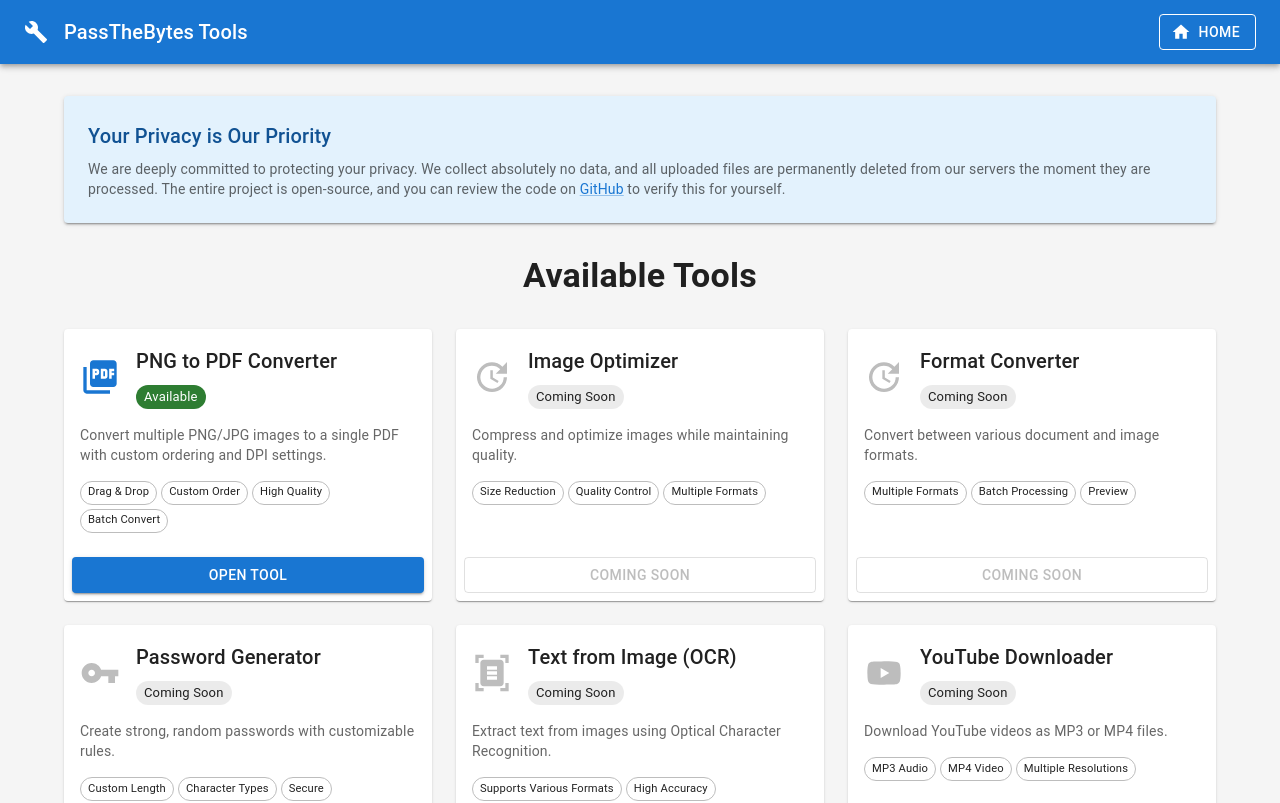
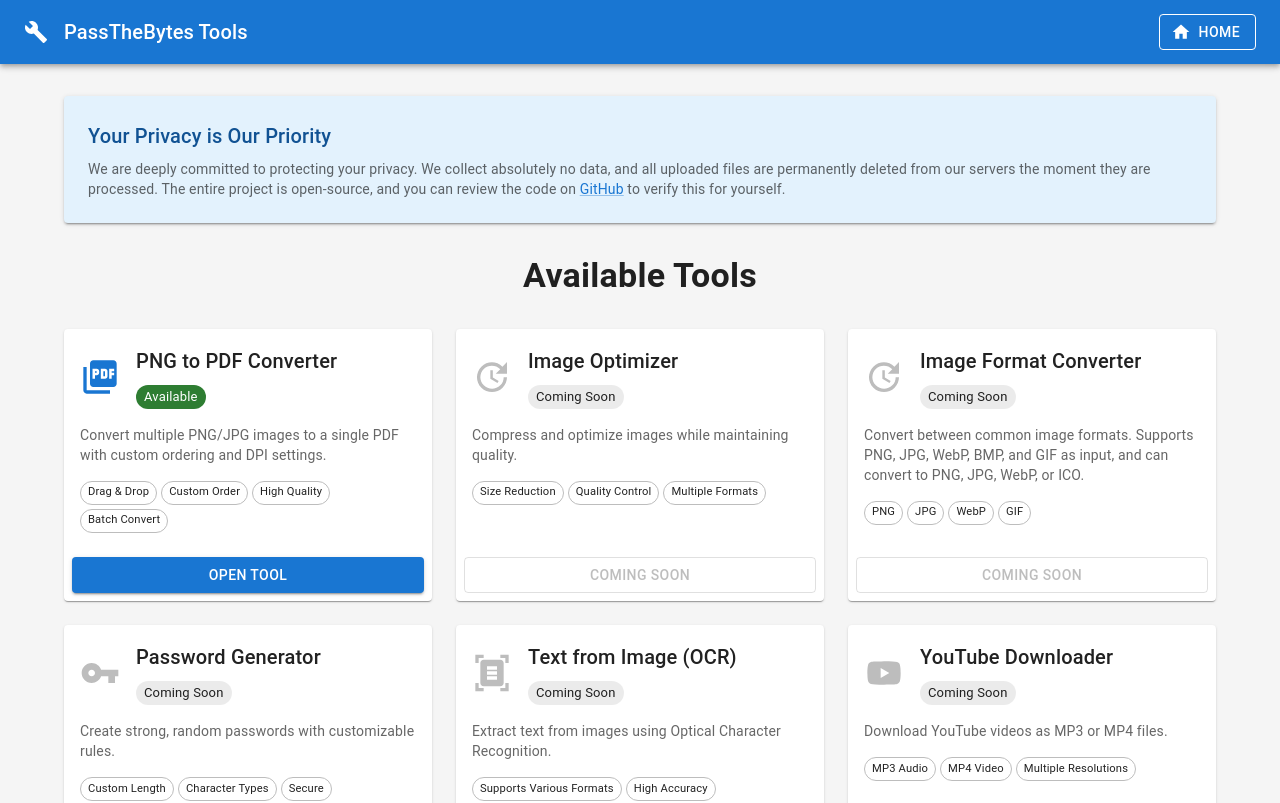
Before and after one commit to AweSamDood/passthebytes-tools, a React (Create React App) app in the folder frontend/: page / in a window 1280 px wide. Shown: the top 803 px of the page. Built offline with nearby package versions, Linux system fonts and the light colour scheme; no server answers; the HTML template or start-up script is replaced by a standard one.

Commit message:
fix(ToolsGrid): rename and update image converter details

```diff
--- a/frontend/src/components/ToolsGrid.js
+++ b/frontend/src/components/ToolsGrid.js
@@ -33,13 +33,13 @@ const tools = [
         features: ['Size Reduction', 'Quality Control', 'Multiple Formats']
     },
     {
-        id: 'format-converter',
-        title: 'Format Converter',
-        description: 'Convert between various document and image formats.',
+        id: 'image-converter',
+        title: 'Image Format Converter',
+        description: 'Convert between common image formats. Supports PNG, JPG, WebP, BMP, and GIF as input, and can convert to PNG, JPG, WebP, or ICO.',
         icon: Update,
-        path: '/format-converter',
+        path: '/image-converter',
         status: 'coming-soon',
-        features: ['Multiple Formats', 'Batch Processing', 'Preview']
+        features: ['PNG', 'JPG', 'WebP', 'GIF']
     },
     {
         id: 'password-generator',
```
